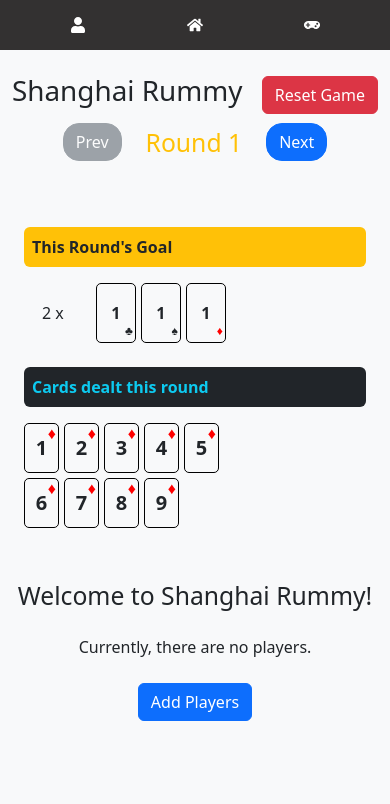
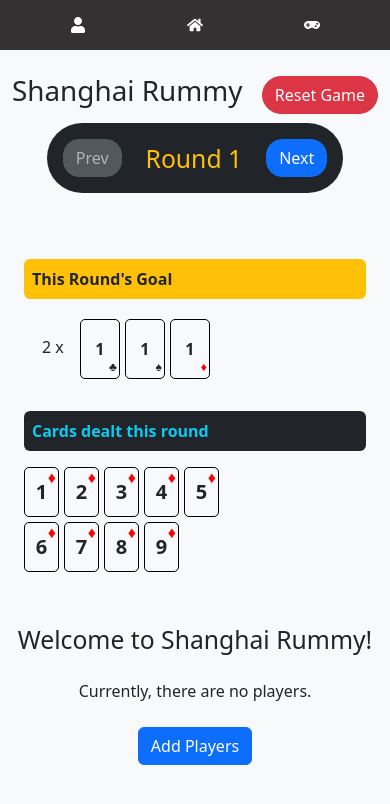
Before and after one commit to zakki-miilo/shanghai-rummy, a React (Vite) app: page / in a window 390 px wide. Shown: the top 804 px of the page. Built offline with nearby package versions, Linux system fonts and the light colour scheme.

Commit message:
all good for mobile

```diff
--- a/src/App.tsx
+++ b/src/App.tsx
@@ -113,7 +113,11 @@ const AppContent: React.FC = () => {
             <>
               <div className="d-flex justify-content-between align-items-center w-100w mt-4">
                 <h1>Shanghai Rummy</h1>
-                <Button variant="danger" onClick={handleResetGame}>
+                <Button
+                  variant="danger"
+                  onClick={handleResetGame}
+                  className="rounded-pill"
+                >
                   Reset Game
                 </Button>
               </div>
--- a/src/components/RoundInfo.tsx
+++ b/src/components/RoundInfo.tsx
@@ -65,9 +65,9 @@ const RoundInfo: React.FC<RoundInfoProps> = ({ roundGoal, cardsDealt }) => {
       });
 
       return (
-        <div key={index} className="goal-group">
-          <span className="goal-count p-2 me-4">{count} x</span>
-          {cards}
+        <div key={index} className="goal-group mb-2">
+          <span className="goal-count p-2 me-2">{count} x</span>
+          <div className="d-flex flex-wrap">{cards}</div>
         </div>
       );
     });
@@ -114,7 +114,7 @@ const RoundInfo: React.FC<RoundInfoProps> = ({ roundGoal, cardsDealt }) => {
 
   return (
     <div className="d-flex flex-column align-items-center mb-4 mt-2">
-      <div className="d-flex align-items-center mb-3">
+      <div className="d-flex align-items-center mb-3 rounded-pill bg-dark p-3">
         <Button
           variant="secondary"
           onClick={handlePrevRound}
@@ -139,7 +139,7 @@ const RoundInfo: React.FC<RoundInfoProps> = ({ roundGoal, cardsDealt }) => {
             <div className="d-flex flex-column">
               <b className="rounded-2 bg-warning p-2">This Round's Goal</b>
               <div className="goal-container mt-3 mb-4">
-                {renderGoalCards()}
+                <div className="d-flex flex-column">{renderGoalCards()}</div>
               </div>
             </div>
           </div>
--- a/src/index.css
+++ b/src/index.css
@@ -83,6 +83,7 @@ body {
   border: 1px solid #000;
   border-radius: 5px;
   margin-right: 5px;
+  margin-top: 3%;
   font-weight: bold;
 }
 
```
